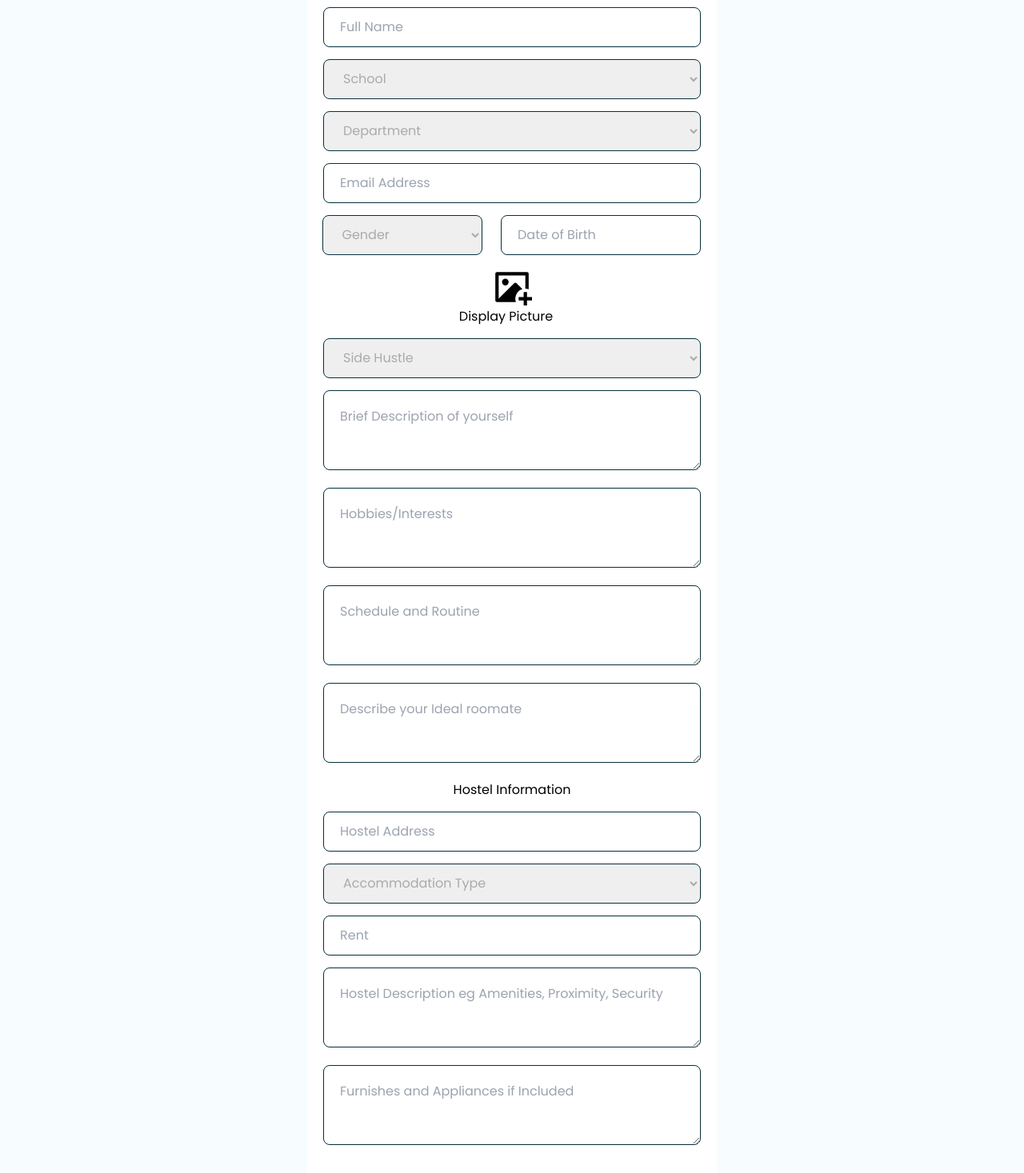
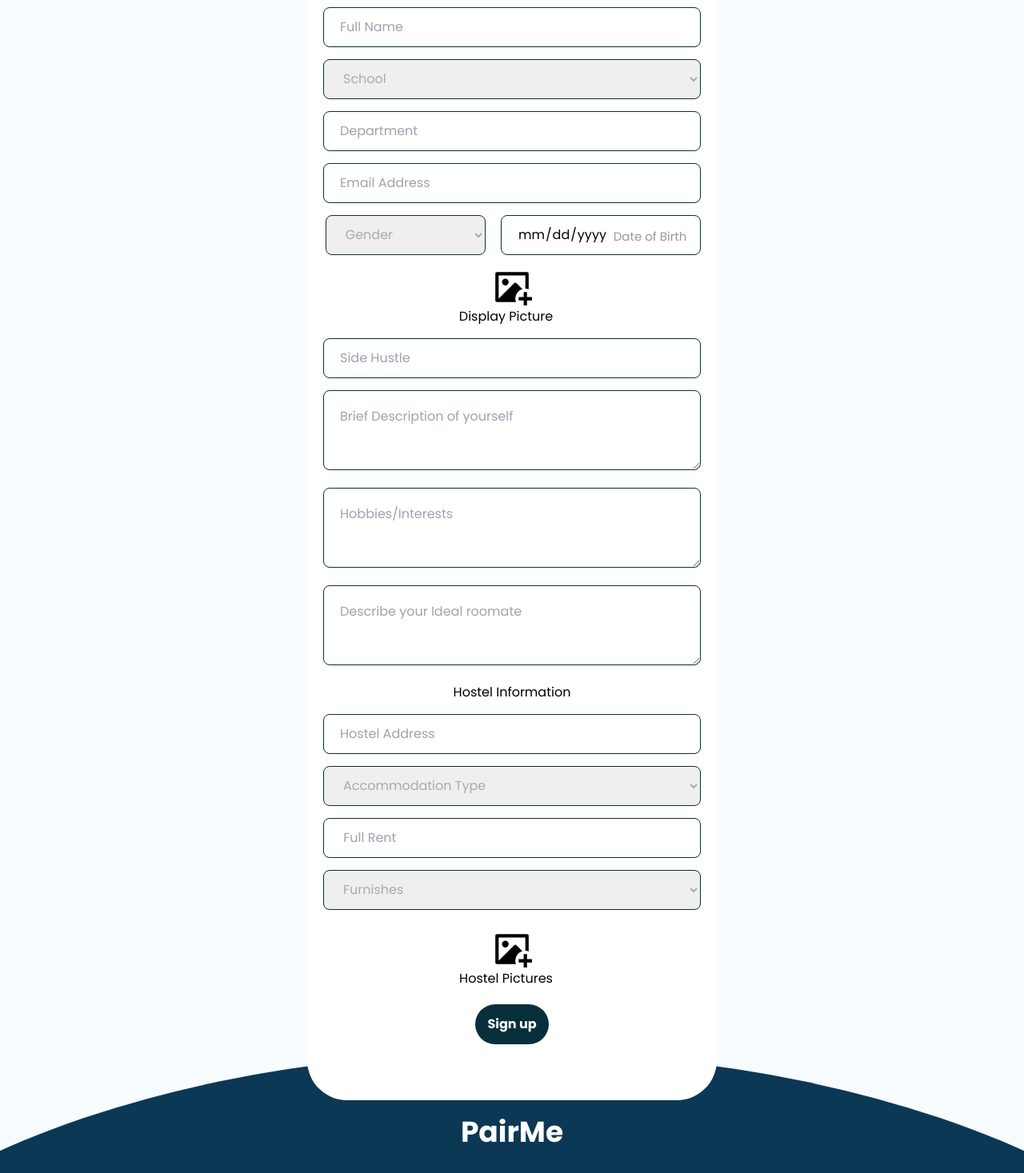
Before and after one commit to Quadry01/pairme-web, a React (Create React App) app: page /signup in a window 1280 px wide. Shown: the part 620-2087 px from the top of the page at 80% size. Built offline with nearby package versions, Linux system fonts and the light colour scheme.

Commit message:
sign up updates

```diff
--- a/src/pages/Signup/SignUp.jsx
+++ b/src/pages/Signup/SignUp.jsx
@@ -11,18 +11,19 @@ export const SignUp = () => {
     " Find your perfect match and share your University experience with the right roomate";
   const accomondationParagraph =
     "Discover your ideal 'home away from home'with our afordable & student-friendly range of accommodation options";
-  const roomateHeader = "Roomates";
+  const roomateHeader = "Roommates";
   const accomondationHeader = "Accommodations";
 
   const [name, setName] = useState("");
+
+  const [sideHustle, setSidHustle] = useState("");
   const [dob, setDob] = useState("");
   const [selfDesription, setSelfDescription] = useState("");
   const [email, setEmail] = useState("");
   const [hobbies, setHobbies] = useState("");
-  const [schedule, setSchedule] = useState("");
   const [roomateDes, setroomateDes] = useState("");
-  const [hostelDes, setHostelDes] = useState("");
-  const [furnishDes, setFurnishDes] = useState("");
+  const [department, setDepartment] = useState("");
+
   const [budget, setBudget] = useState("");
   const [roommate_section, SetRoomate_section] = useState("");
   const [accomondation_section, SetAccomondation_section] = useState("hide");
@@ -31,9 +32,8 @@ export const SignUp = () => {
     "Find your perfect match and share your University experience with the right roomate"
   );
 
-
-  const navigate = useNavigate()
-  const {setUser,userStatus, setUserStatus} = useStateContext()
+  const navigate = useNavigate();
+  const { setUser, userStatus, setUserStatus } = useStateContext();
 
   const RoommateHandler = (e) => {
     e.preventDefault();
@@ -41,7 +41,7 @@ export const SignUp = () => {
     SetForm_paragraph(roomateParagraph);
     SetAccomondation_section("hide");
     SetRoomate_section("");
-    setUserStatus('findingRoommate')
+    setUserStatus("findingRoommate");
   };
   const AccomondationHandler = (e) => {
     e.preventDefault();
@@ -49,14 +49,22 @@ export const SignUp = () => {
     SetForm_paragraph(accomondationParagraph);
     SetAccomondation_section("");
     SetRoomate_section("hide");
-    setUserStatus('findingAccommodation')
+    setUserStatus("findingAccommodation");
   };
 
-  const handleFormSubmit = (e)=>{
-    e.preventDefault()
-    setUser({name, dob, selfDesription, email, hobbies, schedule, roomateDes, furnishDes, budget, status:userStatus})
-    navigate('/user')
-  }
+  const handleFormSubmit = (e) => {
+    e.preventDefault();
+    setUser({
+      name,
+      selfDesription,
+      email,
+      hobbies,
+      roomateDes,
+      budget,
+      status: userStatus,
+    });
+    navigate("/user");
+  };
 
   return (
     <div className="">
@@ -64,17 +72,17 @@ export const SignUp = () => {
         <img src={top_image} alt="top-img" />
       </div>
       <section className="form-container">
-        <form onSubmit ={(e)=>handleFormSubmit} className="need-roomate">
+        <form onSubmit={(e) => handleFormSubmit} className="need-roomate">
           <div className="roommate-head-div">
             <h1 className="form-header">{form_hearder}</h1>
             <p className="form-paragraph">{form_paragraph}</p>
           </div>
 
           <button onClick={RoommateHandler} className="top-btn1">
-            I Need a Roommate
+            I Need A Roommate
           </button>
           <button onClick={AccomondationHandler} className="top-btn2">
-            I Need a Accommodation
+            I Need An Accommodation
           </button>
           <div className="personal-info">
             <h6>Personal Information</h6>
@@ -91,25 +99,16 @@ export const SignUp = () => {
                   School
                 </option>
                 <option value="unilag">Unilag</option>
-                <option value="ui">UI</option>
-                <option value="unijos">Unijos</option>
-                <option value="uniben">Uniben</option>
-                <option value="lasu">Lasu</option>
               </optgroup>
             </select>
 
-            <select className="department-drpdwn" name="Department">
-              <optgroup>
-                <option disabled selected hidden value="">
-                  Department
-                </option>
-                <option value="Economics">Economics</option>
-                <option value="sociology">Sociology</option>
-                <option value="micro-biology">Micro Biology</option>
-                <option value="botany">Botany</option>
-                <option value="law">Law</option>
-              </optgroup>
-            </select>
+            <input
+              className="department-drpdwn"
+              name="Department"
+              value={department}
+              onChange={(e) => setDepartment(e.target.value)}
+              placeholder="Department"
+            ></input>
             <input
               className="email-input"
               type="email"
@@ -128,15 +127,14 @@ export const SignUp = () => {
               </optgroup>
             </select>
 
-            <input
-              className="date-input hide-date"
-              type="text"
-              value={dob}
-              placeholder="Date of Birth"
-              onChange={(e) => {
-                setDob(e.target.value);
-              }}
-            ></input>
+            <label>
+              <span className={`date-of-birth ${dob}`}>Date of Birth</span>
+              <input
+                className="date-input hide-date"
+                type="date"
+                name="date-of-birth"
+              ></input>
+            </label>
             <label className="dispay-picture-tag">
               <RiImageAddFill className="img-icon" /> Display Picture
               <input
@@ -145,17 +143,17 @@ export const SignUp = () => {
                 name="display-picture"
               ></input>
             </label>
-            <select className="side-hustle-drpdwn" name="side-hustle">
-              <optgroup>
-                <option disabled selected hidden value="">
-                  Side Hustle
-                </option>
-                <option value="one">Web developer</option>
-                <option value="two">fashion Designer</option>
-                <option value="three">Photography</option>
-                <option value="four">fire fighter</option>
-              </optgroup>
-            </select>
+
+            <input
+              className="side-hustle-drpdwn"
+              type="text"
+              value={sideHustle}
+              placeholder="Side Hustle"
+              onChange={(e) => {
+                setSidHustle(e.target.value);
+              }}
+            ></input>
+
             <textarea
               className="self-description-input"
               type="text"
@@ -171,13 +169,7 @@ export const SignUp = () => {
               onChange={(e) => setHobbies(e.target.value)}
               placeholder="Hobbies/Interests"
             ></textarea>
-            <textarea
-              className="schedule-input"
-              type="text"
-              value={schedule}
-              onChange={(e) => setSchedule(e.target.value)}
-              placeholder="Schedule and Routine"
-            ></textarea>
+
             <textarea
               className="ideal-roomate-input"
               type="text"
@@ -198,33 +190,29 @@ export const SignUp = () => {
                 <option disabled selected hidden value="">
                   Accommodation Type
                 </option>
-                <option value="duplex">Duplex</option>
-                <option value="self-con">Self contain</option>
-                <option value="one-room">One room</option>
+                <option value="Studio-Apartment">Studio Apartment</option>
+                <option value="two-room">2 Bedroom Apartmrnt</option>
+                <option value="one-room">3 Bedroom Apaertment</option>
               </optgroup>
             </select>
 
             <input
               className="hostel-rent"
               type="text"
-              placeholder="Rent"
+              placeholder=" Full Rent"
             ></input>
 
-            <textarea
-              className="hostel-description"
-              type="text"
-              value={hostelDes}
-              onChange={(e) => setHostelDes(e.target.value)}
-              placeholder="Hostel Description eg Amenities, Proximity, Security"
-            ></textarea>
+            <select className="furnish-description" name="furnish-description">
+              <optgroup>
+                <option disabled selected hidden value="">
+                  Furnishes
+                </option>
+                <option value="Studio-Apartment">Air Conditional</option>
+                <option value="two-room">Television</option>
+                <option value="one-room">Water closet</option>
+              </optgroup>
+            </select>
 
-            <textarea
-              className="furnish-description"
-              type="text"
-              value={furnishDes}
-              onChange={(e) => setFurnishDes(e.target.value)}
-              placeholder="Furnishes and Appliances if Included"
-            ></textarea>
             <label className="dispay-picture-tag">
               <RiImageAddFill className="img-icon" /> Hostel Pictures{" "}
               <input
@@ -241,21 +229,27 @@ export const SignUp = () => {
                 <option disabled selected hidden value="">
                   Preffered location
                 </option>
-                <option value="lagos">Lagos</option>
-                <option value="abuja">Abuja</option>
-                <option value="ogun">Ogun</option>
+                <option value="chemis">Chemist</option>
+                <option value="pako">Pako</option>
+                <option value="cms-grammar-school">CMS Grammar School</option>
+                <option value="dad-street">Dada Street</option>
+                <option value="anu/police-station">
+                  Anuoluwapo/Police Station
+                </option>
+                <option value="ilaje">Ilaje</option>
+                <option value="abeokuta-street">Abeokuta Street</option>
               </optgroup>
             </select>
             <input
               className="budget-input"
               type="text"
               value={budget}
-              placeholder="Budget for Rent"
+              placeholder="Rent Budget"
               onChange={(e) => setBudget(e.target.value)}
             ></input>
             <select
               className="preffered-accomondation"
-              name="preffered-accomondation-type"
+              name="prefered-accomondation-type"
             >
               <optgroup>
                 <option disabled selected hidden value="">
@@ -267,7 +261,13 @@ export const SignUp = () => {
               </optgroup>
             </select>
           </div>
-          <button onClick={handleFormSubmit} className="submit-btn" type="submit">Sign up</button>
+          <button
+            onClick={handleFormSubmit}
+            className="submit-btn"
+            type="submit"
+          >
+            Sign up
+          </button>
         </form>
       </section>
       <Footer className="footer-layer-effect" />
--- a/src/pages/Signup/Signup.css
+++ b/src/pages/Signup/Signup.css
@@ -51,6 +51,11 @@
   background-color: #072f3b;
   color: white;
 }
+.top-btn2:focus,
+.top-btn1:focus {
+  background-color: #072f3b;
+  color: white;
+}
 .name-input {
   display: block;
   height: 50px;
@@ -96,7 +101,7 @@
   border-radius: 8px;
   padding: 0 20px;
   position: relative;
-  right: 130px;
+  right: 80px;
   margin-bottom: 15px;
 }
 .date-input {
@@ -216,11 +221,11 @@
   margin-bottom: 15px;
 }
 .furnish-description {
-  height: 100px;
+  height: 50px;
   border: solid 1px #072f3b;
   width: 100%;
   border-radius: 8px;
-  padding: 20px 20px;
+  padding: 0px 20px;
   margin-right: 10px;
 }
 .submit-btn {
@@ -270,17 +275,21 @@
   margin-bottom: 15px;
   margin-top: 15px;
 }
+.dob {
+  visibility: hidden;
+}
 .hide {
   display: none;
 }
 .hide-date[type="date"]::-webkit-calendar-picker-indicator {
-  /* filter: invert(100%);
+  /* filter: invert(100%); */
+  width: 0%;
+}
 
-  width: 100%; */
-}
 .date-of-birth {
   top: 2px;
-  right: 27px;
+  font-size: 15px;
+  left: 80px;
   position: relative;
   z-index: 3;
   opacity: 0.4;
```
